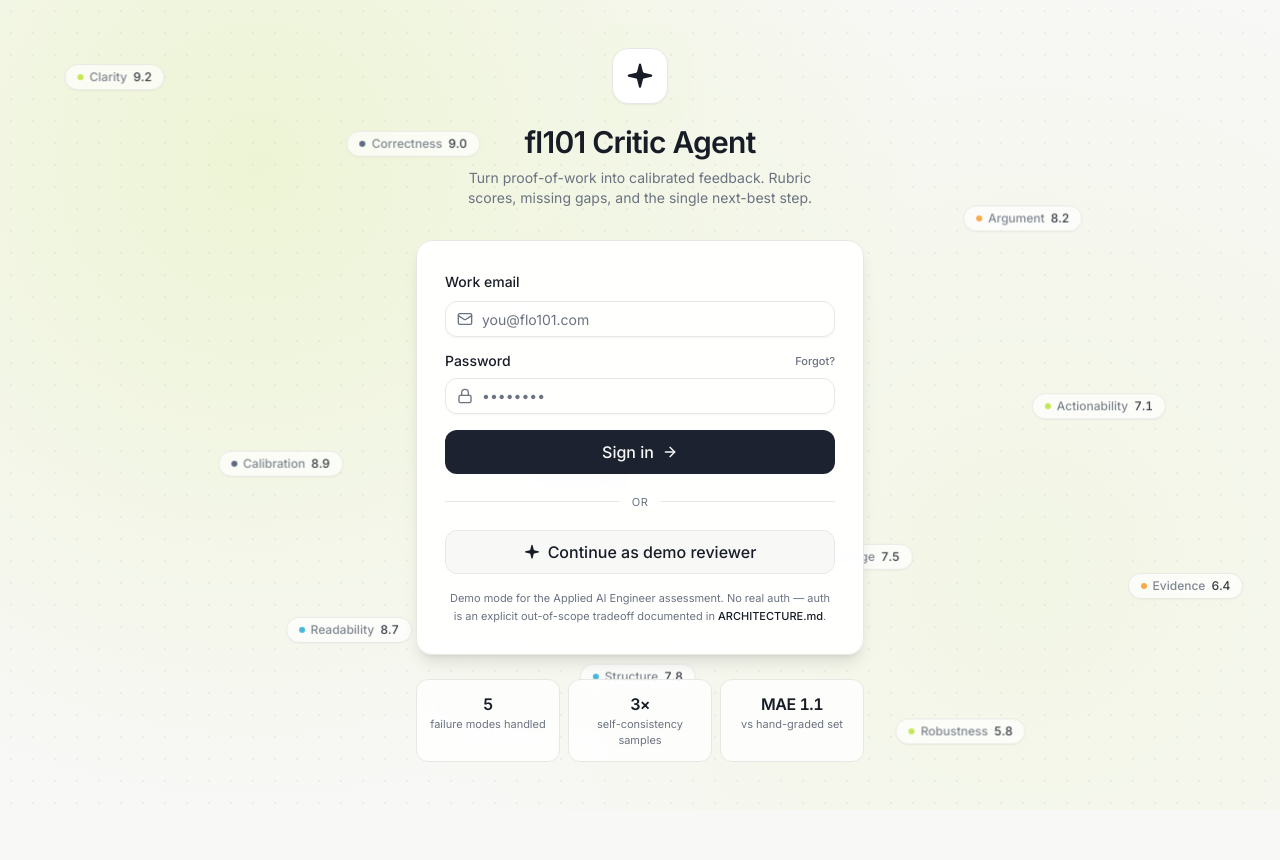
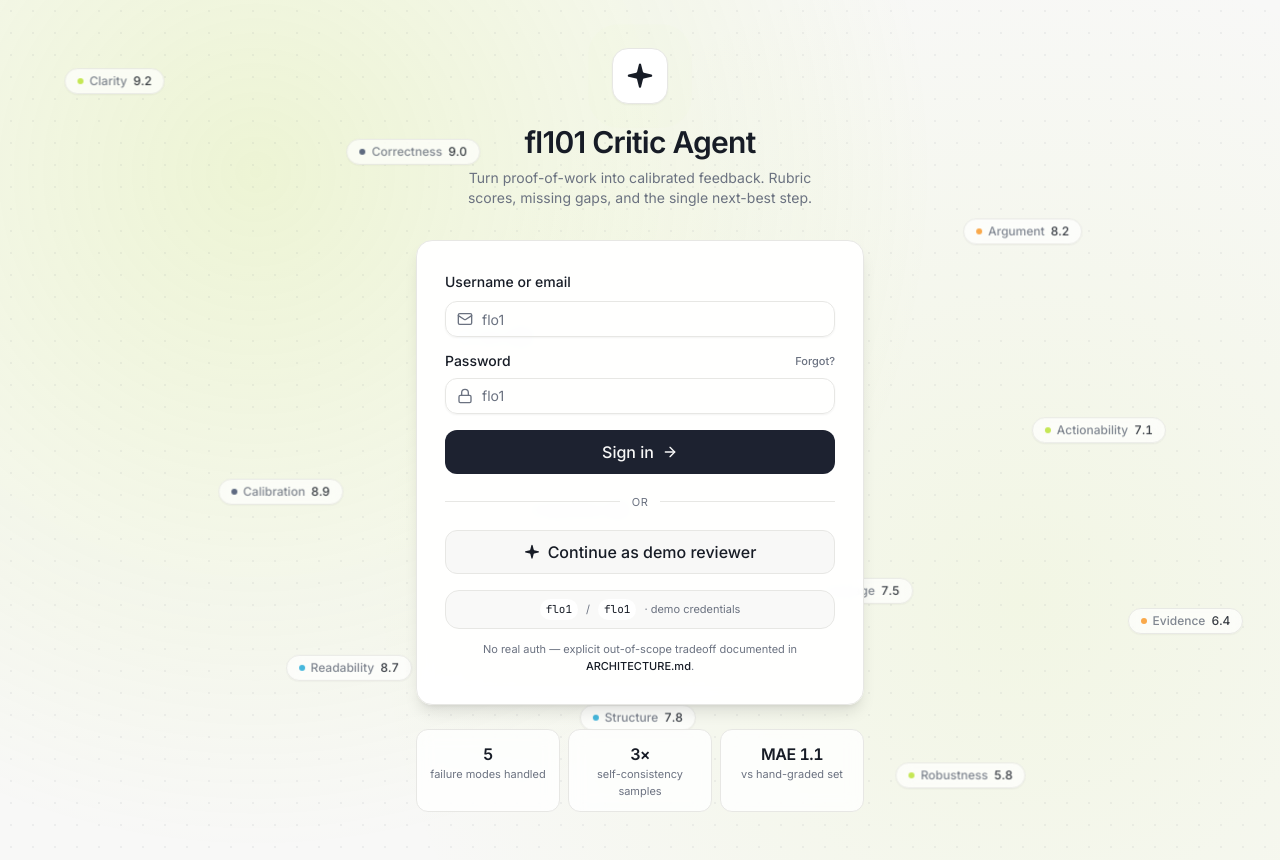
Before and after one commit to AbhisekOmkar/fl101-frontend, a Next.js app: page /login in a window 1280 px wide. Before the commit the page ends 810 px from the top, so only its background shows below. Built offline with nearby package versions, Linux system fonts and the light colour scheme; no server answers.

Commit message:
Update Sidebar and add Rubrics page

```diff
--- a/app/login/page.tsx
+++ b/app/login/page.tsx
@@ -2,7 +2,7 @@
 import { useState } from "react";
 import Link from "next/link";
 import { useRouter } from "next/navigation";
-import { ArrowRight, Lock, Mail } from "lucide-react";
+import { AlertCircle, ArrowRight, Lock, Mail } from "lucide-react";
 import { AuthCanvas } from "@/components/auth/AuthCanvas";
 import { SparkLogo } from "@/components/brand/SparkLogo";
 import { Button } from "@/components/ui/button";
@@ -10,22 +10,39 @@
 import { Label } from "@/components/ui/label";
 
 const DEMO_FLAG_KEY = "fl101.demo_authed";
+const DEMO_USERNAME = "flo1";
+const DEMO_PASSWORD = "flo1";
 
 export default function LoginPage() {
   const router = useRouter();
   const [email, setEmail] = useState("");
   const [password, setPassword] = useState("");
   const [submitting, setSubmitting] = useState(false);
+  const [error, setError] = useState<string | null>(null);
 
   const goToDashboard = () => {
     setSubmitting(true);
+    setError(null);
     try {
       window.localStorage.setItem(DEMO_FLAG_KEY, "1");
     } catch {
       /* private browsing — ignore */
     }
-    // Small delay so the button morph reads as a transition
     window.setTimeout(() => router.push("/"), 350);
+  };
+
+  const submitForm = () => {
+    const u = email.trim().toLowerCase();
+    const p = password.trim();
+    // Demo creds (UI only, no backend). Username can be "flo1" or any
+    // address with the "flo1" local-part (e.g. flo1@anywhere).
+    const usernameOk = u === DEMO_USERNAME || u.split("@")[0] === DEMO_USERNAME;
+    const passwordOk = p === DEMO_PASSWORD;
+    if (!usernameOk || !passwordOk) {
+      setError("Invalid credentials. Use flo1 / flo1, or click Continue as demo reviewer.");
+      return;
+    }
+    goToDashboard();
   };
 
   return (
@@ -54,21 +71,24 @@
           <form
             onSubmit={(e) => {
               e.preventDefault();
-              goToDashboard();
+              submitForm();
             }}
             className="space-y-4"
           >
             <div className="space-y-2">
-              <Label htmlFor="email">Work email</Label>
+              <Label htmlFor="email">Username or email</Label>
               <div className="relative">
                 <Mail className="pointer-events-none absolute left-3 top-1/2 h-4 w-4 -translate-y-1/2 text-muted-foreground" />
                 <Input
                   id="email"
-                  type="email"
-                  autoComplete="email"
-                  placeholder="you@flo101.com"
+                  type="text"
+                  autoComplete="username"
+                  placeholder="flo1"
                   value={email}
-                  onChange={(e) => setEmail(e.target.value)}
+                  onChange={(e) => {
+                    setEmail(e.target.value);
+                    if (error) setError(null);
+                  }}
                   className="pl-9"
                 />
               </div>
@@ -90,13 +110,26 @@
                   id="password"
                   type="password"
                   autoComplete="current-password"
-                  placeholder="••••••••"
+                  placeholder="flo1"
                   value={password}
-                  onChange={(e) => setPassword(e.target.value)}
+                  onChange={(e) => {
+                    setPassword(e.target.value);
+                    if (error) setError(null);
+                  }}
                   className="pl-9"
                 />
               </div>
             </div>
+
+            {error && (
+              <div
+                role="alert"
+                className="flex items-start gap-2 rounded-lg border border-destructive/40 bg-destructive/5 px-3 py-2 text-xs text-destructive"
+              >
+                <AlertCircle className="mt-0.5 h-3.5 w-3.5 shrink-0" />
+                <span>{error}</span>
+              </div>
+            )}
 
             <Button type="submit" size="lg" className="group w-full" disabled={submitting}>
               {submitting ? (
@@ -130,9 +163,18 @@
             Continue as demo reviewer
           </Button>
 
-          <p className="mt-4 text-center text-[11px] leading-relaxed text-muted-foreground">
-            Demo mode for the Applied AI Engineer assessment. No real auth — auth is
-            an explicit out-of-scope tradeoff documented in{" "}
+          <div className="mt-4 flex items-center justify-center gap-2 rounded-lg border bg-secondary/40 px-3 py-2 text-[11px] text-muted-foreground">
+            <span className="rounded-md bg-card px-1.5 py-0.5 font-mono text-foreground">
+              flo1
+            </span>
+            <span>/</span>
+            <span className="rounded-md bg-card px-1.5 py-0.5 font-mono text-foreground">
+              flo1
+            </span>
+            <span>· demo credentials</span>
+          </div>
+          <p className="mt-3 text-center text-[11px] leading-relaxed text-muted-foreground">
+            No real auth — explicit out-of-scope tradeoff documented in{" "}
             <Link
               href="https://github.com/"
               className="font-medium text-foreground underline-offset-2 hover:underline"
```
